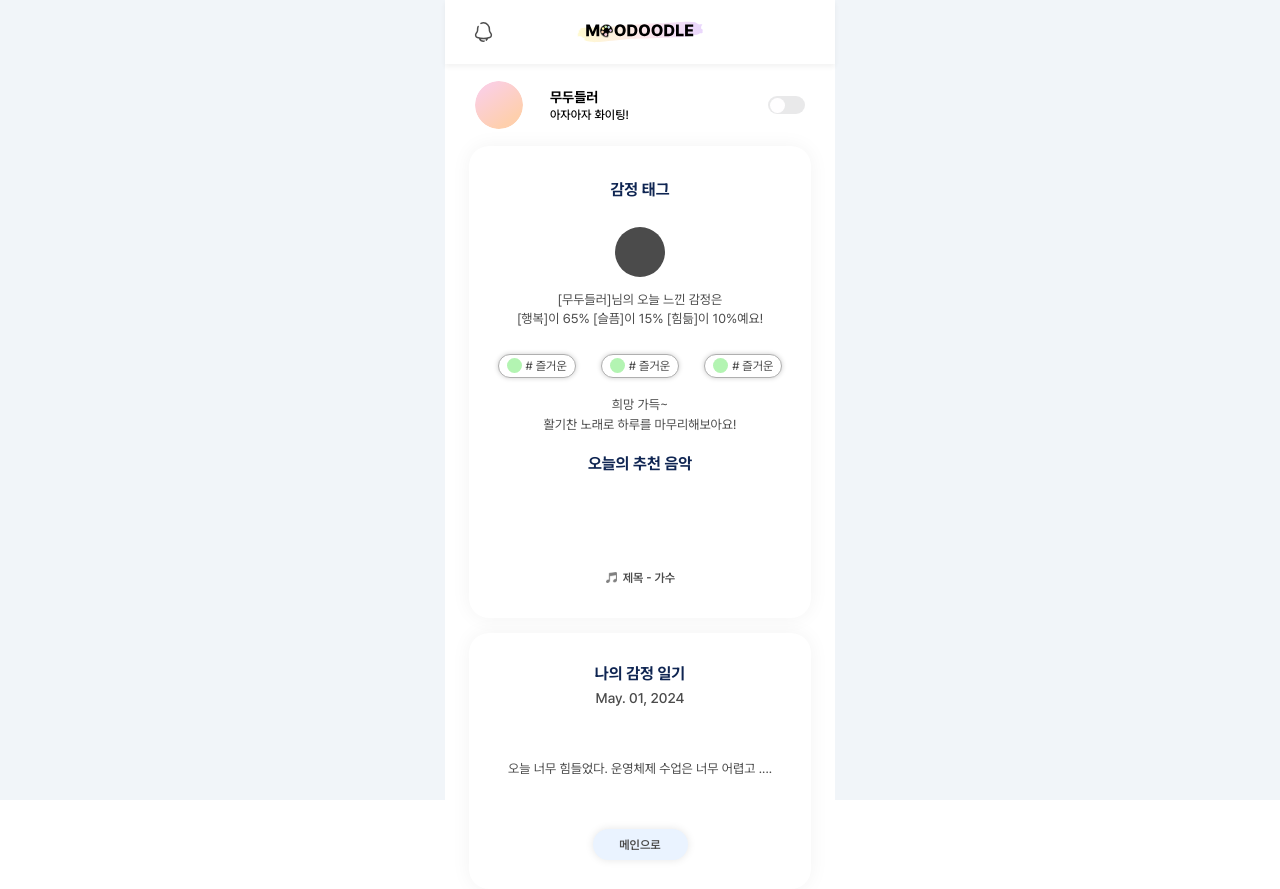
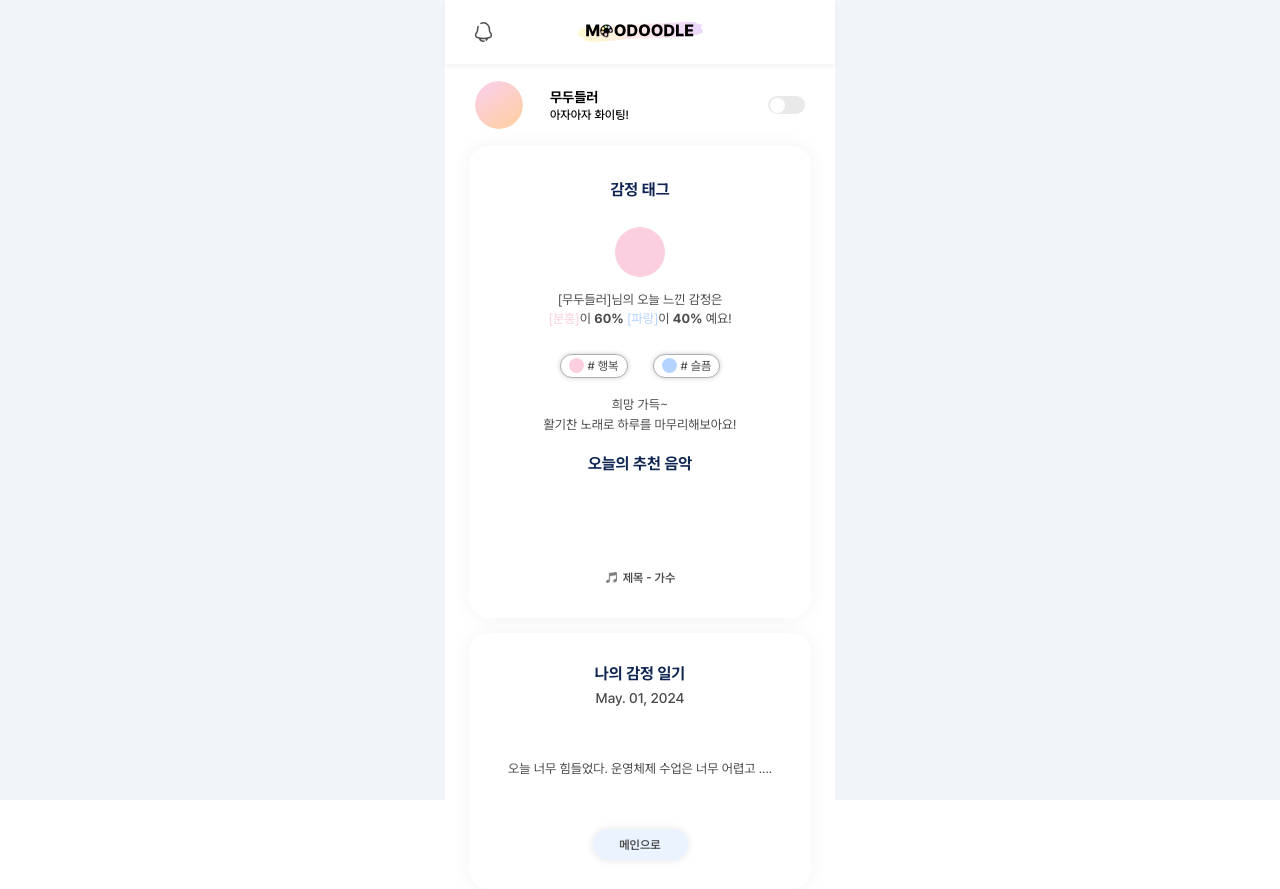
Before and after one commit to teom142/moodoodle_test, a React (Create React App) app in the folder moodoodleFront/moodoodlefront/: page /analysis/1 in a window 1280 px wide. Built offline with nearby package versions, Linux system fonts and the light colour scheme; no server answers.

Commit message:
[feat] 감정 분석 api 구현

```diff
--- a/moodoodleFront/moodoodlefront/src/components/MoodAnalysis.jsx
+++ b/moodoodleFront/moodoodlefront/src/components/MoodAnalysis.jsx
@@ -2,14 +2,15 @@ import React, { useEffect } from 'react';
 import MoodHashTag from './MoodHashTag';
 import useDiaryAnalysis from '../hooks/useDiaryAnalysis';
 import useProfile from '../hooks/useProfile';
+import colorsByCode from '../constants/colorsByCode';
 
 export default function MoodAnalysis({ isModal, handleDateToggle, diary_id }) {
   const { analysisResult, getDiaryAnalysis } = useDiaryAnalysis();
   const { profile } = useProfile();
 
   useEffect(() => {
-    getDiaryAnalysis(diary_id);
-  }, [localStorage.getItem('selectedDay')]);
+    getDiaryAnalysis();
+  }, []);
 
   return (
     <div className='relative flex flex-col justify-center items-center w-[342px] h-[472px] rounded-[20px] bg-white shadow-componentShadow'>
@@ -17,16 +18,39 @@ export default function MoodAnalysis({ isModal, handleDateToggle, diary_id }) {
         <div className='flex flex-col h-[200px] justify-between items-center'>
           <p className='font-bold text-normal text-darkNavy'>감정 태그</p>
           <div className='flex flex-col h-[102px] justify-between items-center'>
-            <div className='w-[50px] h-[50px] rounded-full bg-darkGray' />
-            <div className='text-darkGray text-center text-[13px] whitespace-pre-line'>
-              [{profile.nickname}]님의 오늘 느낀 감정은 <br />
-              [행복]이 65% [슬픔]이 15% [힘듦]이 10%예요!
+            <div
+              className={`w-[50px] h-[50px] rounded-full ${colorsByCode.COLOR_LIST[analysisResult[0].mood_color].bg}`}
+            />
+            <div className='flex flex-col justify-center items-center'>
+              <div className='flex flex-row text-darkGray text-center text-[13px] whitespace-pre-line'>
+                [{profile.nickname}]님의 오늘 느낀 감정은
+              </div>
+              <div className='flex flex-row whitespace-pre-wrap text-darkGray text-center text-[13px]'>
+                {analysisResult.map((i, v) => (
+                  <div
+                    className='flex flex-row text-darkGray text-center text-[13px] whitespace-pre-wrap'
+                    key={v}
+                  >
+                    <p
+                      className={`${colorsByCode.COLOR_LIST[i.mood_color].text}`}
+                    >
+                      [{colorsByCode.COLOR_LIST[i.mood_color].mood_name}]
+                    </p>
+                    이 <b>{i.ratio}%</b>&nbsp;
+                  </div>
+                ))}
+                예요!
+              </div>
             </div>
           </div>
-          <div className='flex flex-row justify-center items-center gap-[25px]'>
-            <MoodHashTag />
-            <MoodHashTag />
-            <MoodHashTag />
+          <div className='flex flex-row flex-wrap justify-center items-center gap-[25px]'>
+            {analysisResult.map((i, v) => (
+              <MoodHashTag
+                key={v}
+                mood_title={i.mood_list[0].mood_title}
+                mood_color={i.mood_color}
+              />
+            ))}
           </div>
         </div>
         <div className='text-darkGray text-center text-[13px] whitespace-pre-line'>
--- a/moodoodleFront/moodoodlefront/src/components/MoodHashTag.jsx
+++ b/moodoodleFront/moodoodlefront/src/components/MoodHashTag.jsx
@@ -1,10 +1,10 @@
 import React from 'react';
 
-export default function MoodHashTag() {
+export default function MoodHashTag({ mood_title, mood_color }) {
   return (
     <div className='flex flex-row px-[8px] py-[4px] h-[24px] gap-[4px] justify-center items-center rounded-full bg-white shadow-hashtagShadow border border-gray-scale-2'>
-      <div className='w-[15px] h-[15px] rounded-full bg-[#B3F4B2]' />
-      <p className='text-[12px] font-normal text-darkGray'># 즐거운</p>
+      <div className={`w-[15px] h-[15px] rounded-full bg-[#${mood_color}]`} />
+      <p className='text-[12px] font-normal text-darkGray'># {mood_title}</p>
     </div>
   );
 }
--- /dev/null
+++ b/moodoodleFront/moodoodlefront/src/constants/colorsByCode.js
@@ -0,0 +1,53 @@
+const COLOR_LIST = {
+  B3F4B2: {
+    moodId: 1,
+    mood_name: '초록',
+    mood: '# 평온  # 온화 # 안정',
+    bg: 'bg-[#B3F4B2]',
+    text: 'text-[#B3F4B2]',
+  },
+  FEF4A0: {
+    moodId: 2,
+    mood_name: '노랑',
+    mood: '# 성취감 # 뿌듯함 # 희망',
+    bg: 'bg-[#FEF4A0]',
+    text: 'text-[#FEF4A0]',
+  },
+  FBCFE0: {
+    moodId: 3,
+    mood_name: '분홍',
+    mood: '# 행복 # 즐거움 # 기쁨  ',
+    bg: 'bg-[#FBCFE0]',
+    text: 'text-[#FBCFE0]',
+  },
+  FECFAD: {
+    moodId: 4,
+    mood_name: '주황',
+    mood: '# 열정 # 자신감 # 용기 # 성공',
+    bg: 'bg-[#FECFAD]',
+    text: 'text-[#FECFAD]',
+  },
+  B5D3FF: {
+    moodId: 5,
+    mood_name: '파랑',
+    mood: '# 슬픔 # 우울 # 피곤함 #지루함',
+    bg: 'bg-[#B5D3FF]',
+    text: 'text-[#B5D3FF]',
+  },
+  DBD3FB: {
+    moodId: 6,
+    mood_name: '보라',
+    mood: '# 불안 #공포 # 놀람 #두려운',
+    bg: 'bg-[#DBD3FB]',
+    text: 'text-[#DBD3FB]',
+  },
+  FF9191: {
+    moodId: 7,
+    mood_name: '',
+    mood: '# 화남 # 짜증 # 분노 # 예민  ',
+    bg: 'bg-[#FF9191]',
+    text: 'text-[#FF9191]',
+  },
+};
+
+export default { COLOR_LIST };
```
